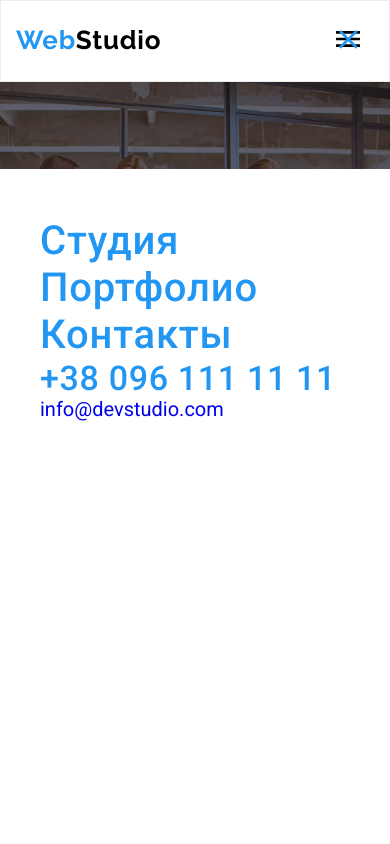
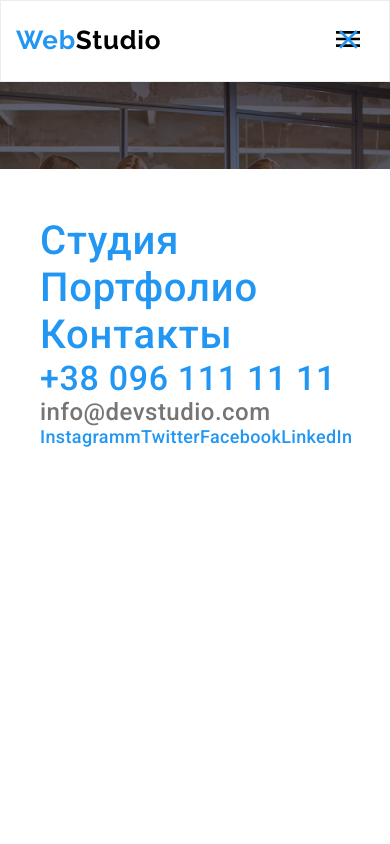
Before and after one commit to tertnf/goit-markup-hw-08, a plain HTML site: page index.html in a window 390 px wide. Both pictures are taken after a click on the button 348 px from the left and 40 px from the top of the page. Shown: the top 844 px of the page. Drawn offline with nearby package versions, Linux system fonts and the light colour scheme.

Commit message:
mobile menu draft
mobile menu draft

```diff
--- a/index.html
+++ b/index.html
@@ -69,7 +69,21 @@
                             <a href="tel:+380961111111" class="mobile-menu__contacts-link mobile-menu__contacts-link--tel link"> +38 096 111 11 11</a>
                         </li>
                         <li class="mobile-menu__contacts-item">
-                            <a href="mailto:info@devstudio.com" class="mobile-menu__contacts-link mobile-menu__contacts-link-letter link"> info@devstudio.com</a>
+                            <a href="mailto:info@devstudio.com" class="mobile-menu__contacts-link mobile-menu__contacts-link--letter link"> info@devstudio.com</a>
+                        </li>
+                    </ul>
+                    <ul class="mobile-menu__sosial-links-list list">
+                        <li class="mobile-menu__sosial-links-item">
+                            <a href="" class="mobile-menu__sosial-links-link link">Instagramm</a>
+                        </li>
+                        <li class="mobile-menu__sosial-links-item">
+                            <a href="" class="mobile-menu__sosial-links-link link">Twitter</a>
+                        </li>
+                        <li class="mobile-menu__sosial-links-item">
+                            <a href="" class="mobile-menu__sosial-links-link link">Facebook</a>
+                        </li>
+                        <li class="mobile-menu__sosial-links-item">
+                            <a href="" class="mobile-menu__sosial-links-link link">LinkedIn</a>
                         </li>
                     </ul>
                 </div>
--- a/sass/components/_mob-menu.scss
+++ b/sass/components/_mob-menu.scss
@@ -84,4 +84,25 @@
 }
 
 .mobile-menu__contacts-link--letter {
+  font-weight: 500;
+  font-size: 24px;
+  line-height: calc(28 / 24);
+  letter-spacing: 0.02em;
+
+  color: $main-text-color;
 }
+
+.mobile-menu__sosial-links-link {
+  font-weight: 500;
+  font-size: 18px;
+  line-height: calc(22 / 18);
+  /* identical to box height, or 122% */
+
+  letter-spacing: 0.02em;
+
+  color: $accent-color;
+}
+
+.mobile-menu__sosial-links-list {
+  display: flex;
+}
```
Also changed, not shown: css/main.css, css/main.min.css, 2 other files.
